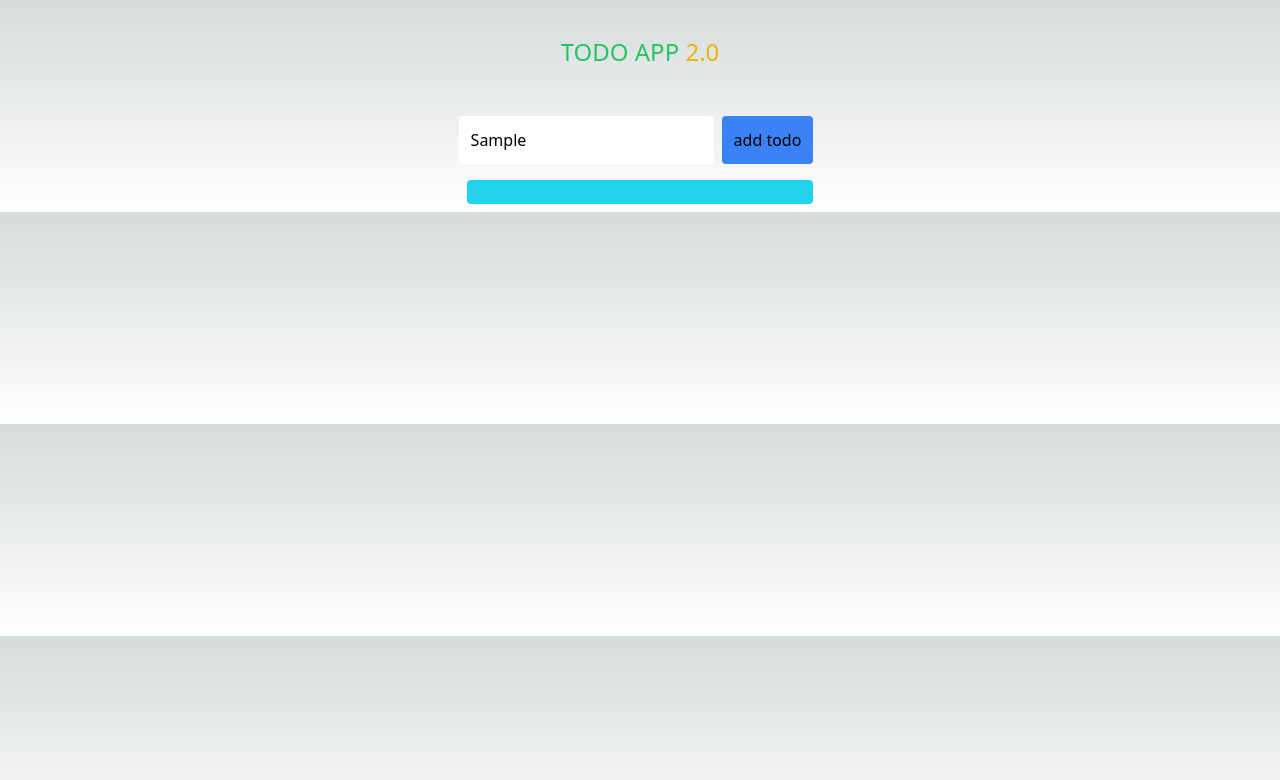
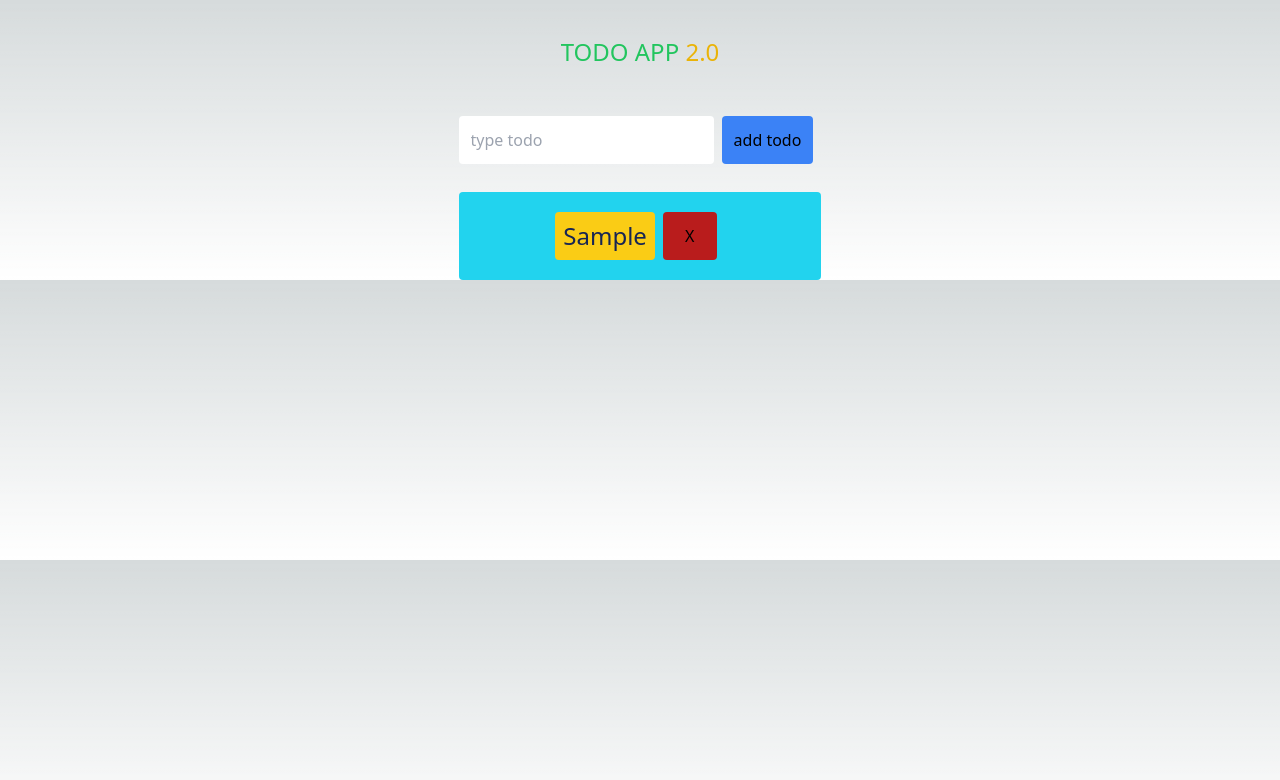
Before and after one commit to Emmanuel-Ingwe/test-taskmanageringwe, a Next.js app: page / in a window 1280 px wide. Both pictures are taken after typing "Sample" into the empty fields and a click on the button "add todo". Shown: the top 780 px of the page. Built offline with nearby package versions, Linux system fonts and the light colour scheme.

Commit message:
re-do todo

```diff
--- a/src/pages/index.tsx
+++ b/src/pages/index.tsx
@@ -1,10 +1,26 @@
 import { Inter } from 'next/font/google'
-import { useState } from 'react'
+import { ReactEventHandler, useState } from 'react'
 
 const inter = Inter({ subsets: ['latin'] })
 
 
 export default function Home() {
+  const [todos, setTodos] = useState<string[]>([])
+  const [inputValue, setInputValue] = useState("")
+
+  const handleInputValue = (event:React.ChangeEvent<HTMLInputElement>) => {
+    setInputValue(event.target.value)
+  }
+
+  const handleAddTodo = () => {
+    setTodos([...todos, inputValue])
+    setInputValue('')
+  }
+
+  const deleteTodo = () => {
+    const newTodo = [...todos.slice(0, index)]
+    setTodos(newTodo)
+  }
 
 
 
@@ -15,18 +31,23 @@ export default function Home() {
           <div className="uppercase text-green-500 mb-10"><h1 className='text-2xl'>Todo App <span className='text-yellow-500'>2.0</span></h1></div>
 
           <div className="">
-            <input type="text" placeholder='type todo' className='p-3 rounded outline-none text-black' />
+            <input type="text" placeholder='type todo' value={inputValue} onChange={handleInputValue} className='p-3 rounded outline-none text-black' />
 
             <button
              type="submit"
             className='bg-blue-500 p-3 rounded m-2'
-            // onClick={}
+            onClick={handleAddTodo}
             >add todo</button>
 
-            <ul className='m-2 bg-cyan-400 rounded p-3'>
-
+            <ul className='flex flex-col items-center mt-5 justify-center bg-cyan-400 rounded p-3'>
+              {todos.map((todo, index) => (
+                <div className="flex w-[50%] items-center justify-between">
+                  <li key={index} className='text-2xl text-blue-950 bg-yellow-400 w-full p-2 rounded'>{todo}
+                  </li>
+                  <button onClick={deleteTodo} className='w-full bg-red-700 rounded p-3 m-2'>X</button>
+                </div>
+              ))}
             </ul>
-
           </div>
         </div>
       </section>
```
